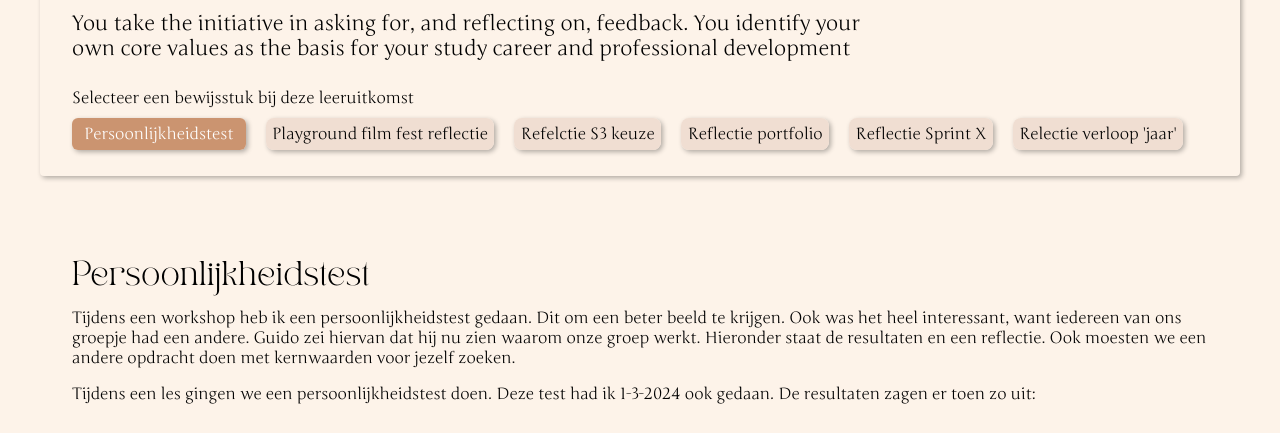
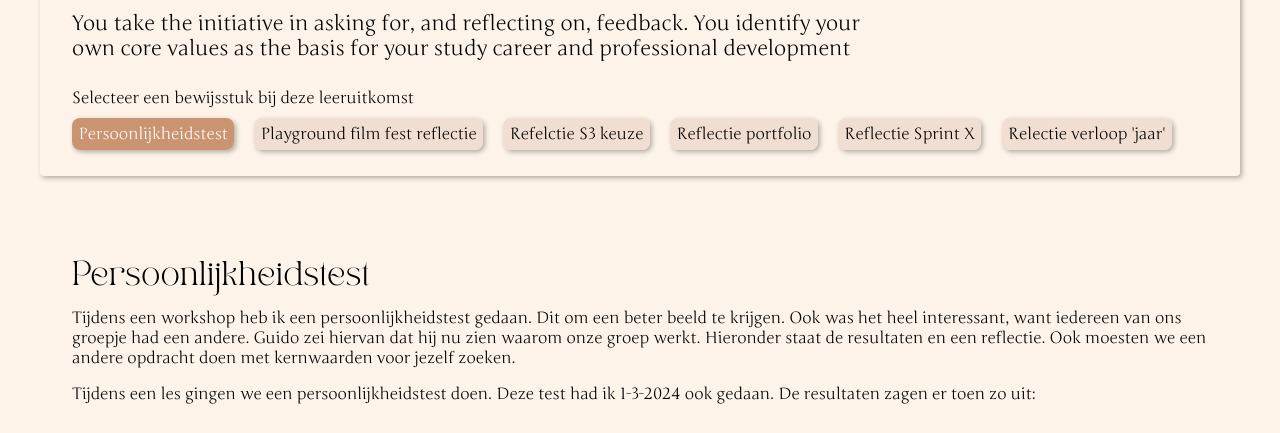
Before and after one commit to Muurthe/Portfolio, a plain HTML site: page personal.html in a window 1280 px wide. Both pictures are taken after a click on the link "Persoonlijkheidstest". Shown: the part 344-777 px from the top of the page. Drawn offline with Linux system fonts and the light colour scheme.

```diff
--- a/LO-algemeen.css
+++ b/LO-algemeen.css
@@ -75,6 +75,6 @@
 .Leernav a.selected {
   color: white;
   background-color: #CB9470;
-  padding: 6px 12px;
-  border-radius: 6px;
+  padding: 0.4rem;
+  border-radius: 8px;
 }
```
